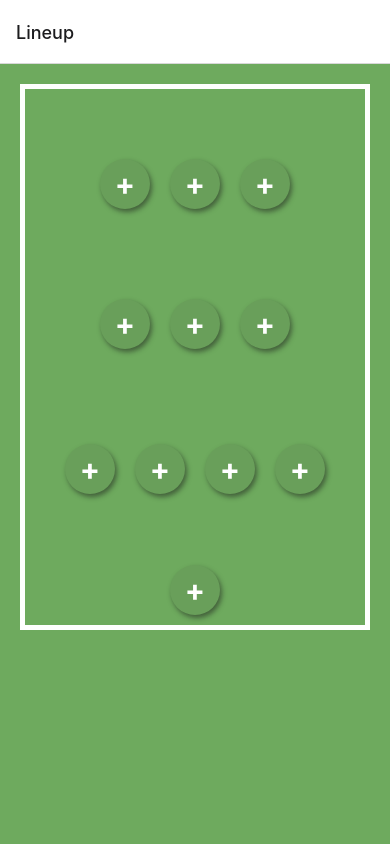
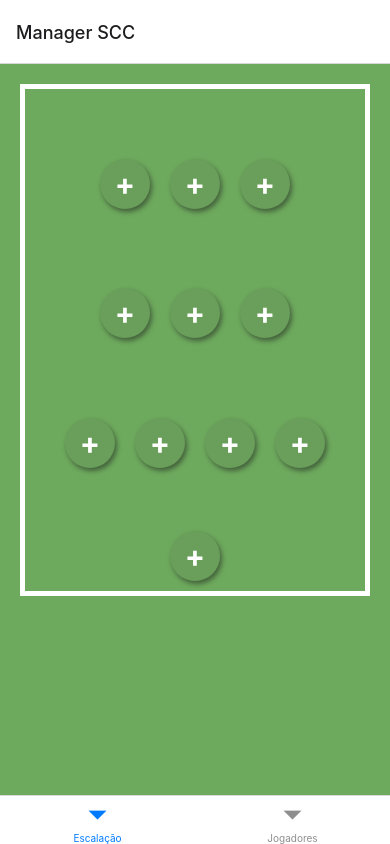
Before and after one commit to arthurisvi/app-lineup-players, a React Native app: screen /Lineup in a window 390 px wide. Built offline with nearby package versions, Linux system fonts and the light colour scheme.

Commit message:
feat: implementing bottom tabs navigator

```diff
--- a/App.js
+++ b/App.js
@@ -1,16 +1,43 @@
 import React from "react";
 import { NavigationContainer } from "@react-navigation/native";
 import { createStackNavigator } from "@react-navigation/stack";
+import { createBottomTabNavigator } from "@react-navigation/bottom-tabs";
 import Footballers from "./src/screens/Footballers";
 import Lineup from "./src/screens/Lineup";
 
 const Stack = createStackNavigator();
+const Tab = createBottomTabNavigator();
+
+function Tabs() {
+  return (
+    <Tab.Navigator
+      screenOptions={{
+        headerShown: false,
+      }}
+    >
+      <Tab.Screen
+        name="Lineup"
+        component={Lineup}
+        options={{ title: "Escalação" }}
+      />
+      <Tab.Screen
+        name="Footballers"
+        component={Footballers}
+        options={{ title: "Jogadores" }}
+      />
+    </Tab.Navigator>
+  );
+}
 
 export default function App() {
   return (
     <NavigationContainer>
-      <Stack.Navigator>
-        <Stack.Screen name="Lineup" component={Lineup} />
+      <Stack.Navigator
+        screenOptions={{
+          title: "Manager SCC",
+        }}
+      >
+        <Stack.Screen name="AppHome" component={Tabs} />
         <Stack.Screen name="Footballers" component={Footballers} />
       </Stack.Navigator>
     </NavigationContainer>
--- /dev/null
+++ b/src/screens/AppHome/index.js
@@ -0,0 +1,6 @@
+import React from "react";
+import { View } from "react-native";
+
+export default function AppHome() {
+  return <View></View>;
+}
--- a/src/screens/Footballers/index.js
+++ b/src/screens/Footballers/index.js
@@ -3,11 +3,16 @@ import { View, Text, FlatList, Image, TouchableOpacity } from "react-native";
 import styles from "./style";
 
 export default function Footballers({ route }) {
-  const { position } = route.params;
+  let position = route.params?.position;
+
+  if (!position) {
+    position = "Jogadores";
+  }
 
   let listPlayers = [];
 
-  if (position === "Goleiros") {
+  if (position === "goalkeeper") {
+    position = "Goleiros";
     listPlayers = [
       {
         name: "Thibaut Courtois",
--- a/src/screens/Lineup/index.js
+++ b/src/screens/Lineup/index.js
@@ -130,7 +130,7 @@ export default function Lineup({ navigation }) {
               <TouchableOpacity
                 style={styles.addButton}
                 onPress={() => {
-                  positionDefine("Goleiros");
+                  positionDefine("goalkeeper");
                 }}
               >
                 <Text style={styles.textAddButton}>+</Text>
```
